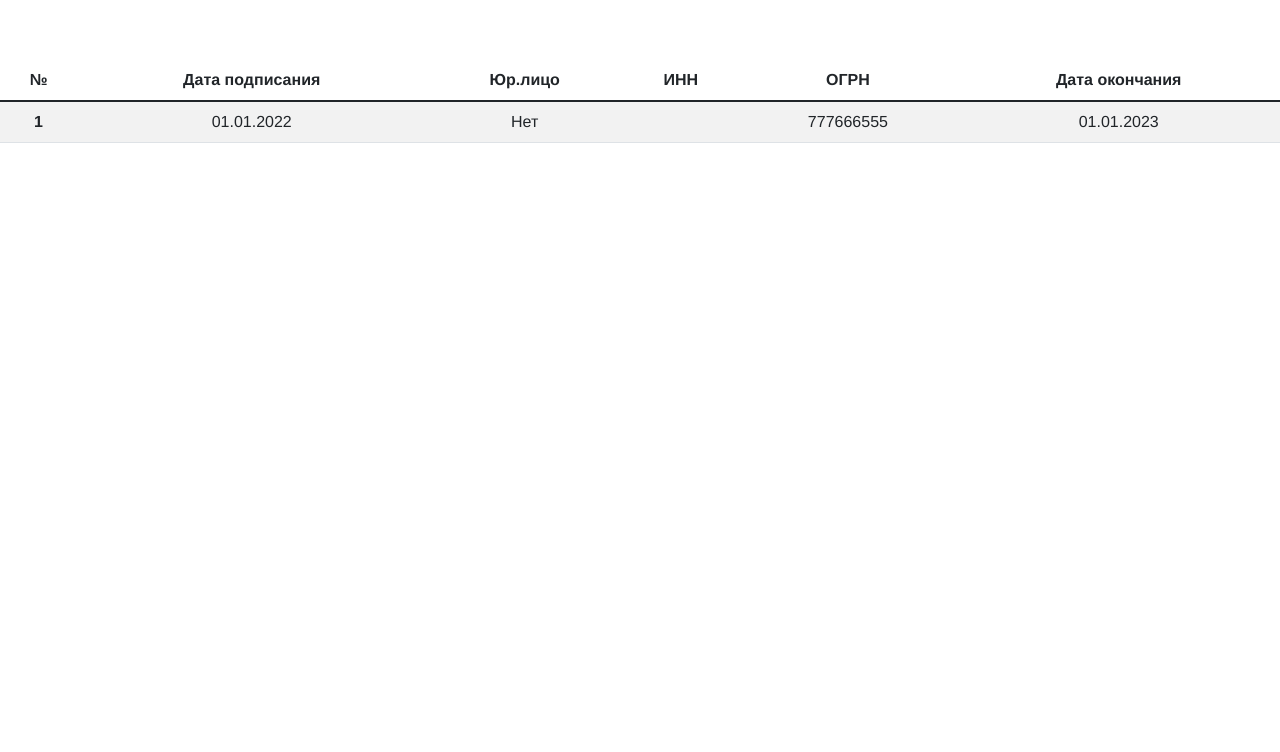
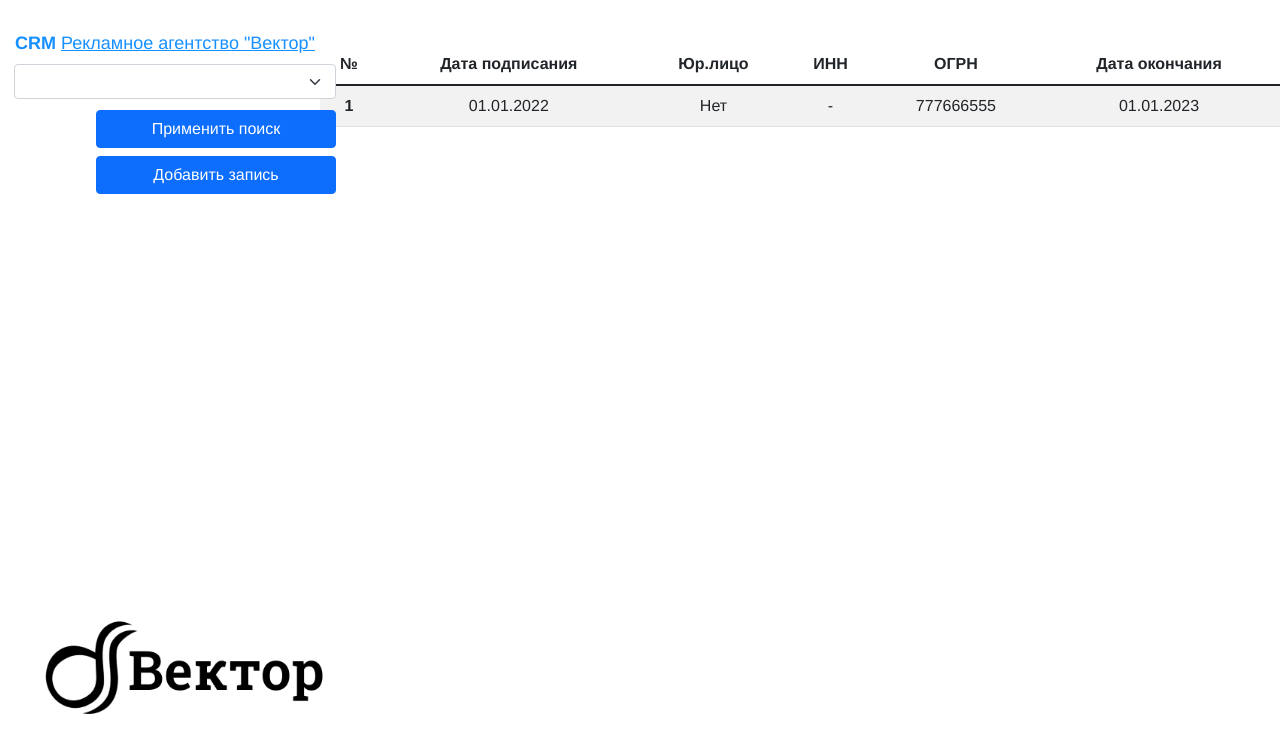
Before and after one commit to kl1mmm/AdminPanel_Vue, a Vue app: page /Contracts in a window 1280 px wide. Shown: the top 752 px of the page. Built offline with nearby package versions, Linux system fonts and the light colour scheme.

Commit message:
micro update

```diff
--- a/src/components/Pages/ContractsListPage.vue
+++ b/src/components/Pages/ContractsListPage.vue
@@ -1,5 +1,12 @@
 <template>
-  <div>
+  <div class="leftBlock">
+    <div class="CRM" style="color: #168FFF; font-size: 18px; text-align: left; margin-left: 15px; margin-top: -30px;"><strong>CRM</strong> <ins>Рекламное агентство "Вектор"</ins></div>
+    <MyDropTables v-bind:value="TableValue" @input="TableValue = $event.target.value"></MyDropTables>
+    <MyButton class="btn" @click="referToTheTable">Применить поиск</MyButton>
+    <MyButton class="btn">Добавить запись</MyButton>
+    <img class="logo" src='@/components/UI/LogoMain.png'>
+  </div>
+  <div class="Table">
     <MyTable>
       <thead>
       <tr>
@@ -27,18 +34,66 @@
 
 <script>
 import MyTable from "@/components/UI/MyTable";
+import MyDropTables from "@/components/UI/MyDropTables";
+import MyButton from "@/components/UI/MyButton";
+import router from "@/components/router/router";
 export default {
-  components: {MyTable},
+  components: {MyButton, MyDropTables, MyTable},
   data() {
     return {
+      TableValue: '',
       contracts: [
-        {id: '1', DateSign: '01.01.2022', entit_cl: 'Нет', INN_cl:'', OGRN_cl: '777666555', DateExpir:'01.01.2023'}
+        {id: '1', DateSign: '01.01.2022', entit_cl: 'Нет', INN_cl:'-', OGRN_cl: '777666555', DateExpir:'01.01.2023'}
       ]
+    }
+  },
+  methods: {
+    referToTheTable() {
+      if (this.TableValue === '1') {
+        router.push('/Contracts')
+      }
+      else if (this.TableValue === '2') {
+        router.push('/Clients-Entities')
+      }
+      else if (this.TableValue === '3') {
+        router.push('/Clients-Individual')
+      }
+      else if (this.TableValue === '4') {
+        router.push('/Staff')
+      }
+      else if (this.TableValue === '5') {
+        router.push('/Orders')
+      }
+      else if (this.TableValue === '6') {
+        router.push('/Price-List')
+      }
     }
   }
 }
 </script>
 
 <style scoped>
+.Table {
+  width: 75%;
+  margin-left: 25%;
+  margin-top: -12%;
+}
+.leftBlock {
+  display: flex;
+  flex-direction: column;
+  align-content: flex-start;
+  width: 350px;
+}
 
+.logo {
+  position: absolute;
+  align-self: center;
+  width: 23.5%;
+  margin-top: 42.25%;
+}
+
+.btn {
+  width: 15em;
+  margin: 0.25em 6em;
+}
 </style>
--- a/src/components/Pages/MainPage.vue
+++ b/src/components/Pages/MainPage.vue
@@ -1,5 +1,4 @@
 <template>
-  <div class="block">
     <div class="leftBlock">
       <div class="CRM" style="color: #168FFF; font-size: 18px; text-align: left; margin-left: 15px; margin-top: -30px;"><strong>CRM</strong> <ins>Рекламное агентство "Вектор"</ins></div>
       <MyDropTables v-bind:value="TableValue" @input="TableValue = $event.target.value"></MyDropTables>
@@ -13,7 +12,6 @@
       <img class="logo" src='@/components/UI/LogoMain.png'>
     </div>
     </div>
-  </div>
 </template>
 
 <script>
```
